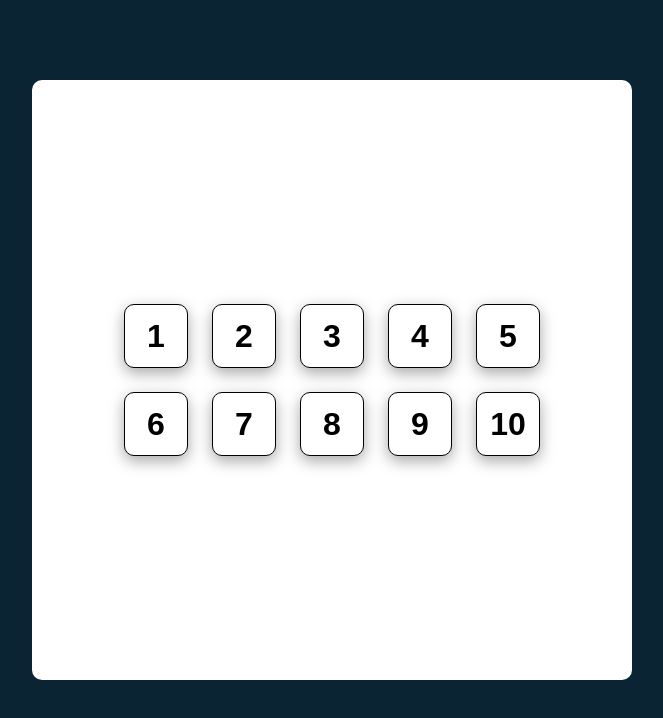
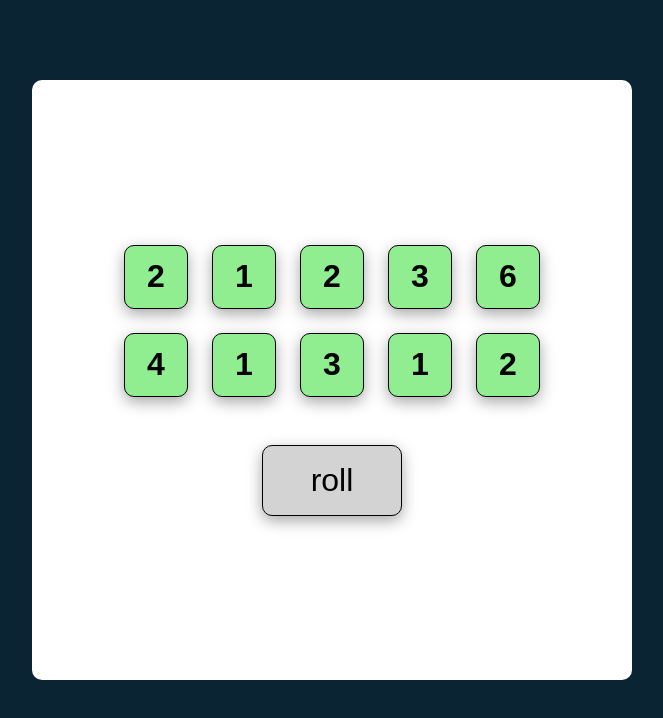
Before and after one commit to Richard-M-Sullivan/tenzies, a React (Vite) app: page / in a window 1280 px wide. Shown: the top 718 px of the page, without its empty margins (308-971 px from the left). Built offline with nearby package versions, Linux system fonts and the light colour scheme.

Commit message:
feat: color change on hold and hold toggling

```diff
--- a/src/App.css
+++ b/src/App.css
@@ -33,6 +33,7 @@ main {
 
     background-color: white;
     border-radius: 10px;
+    gap: 3rem;
 }
 
 main .diceSection {
@@ -42,3 +43,17 @@ main .diceSection {
     align-items: center;
     gap: 1.5rem;
 }
+
+main .rollButton {
+    background-color: lightgrey;
+    font-size: 2rem;
+    padding: 1rem 3rem;
+    border-radius: 10px;
+    box-shadow: rgba(0, 0, 0, 0.35) 0px 5px 15px;
+    border: solid black 1px;
+}
+
+.rollButton:hover {
+
+    background-color: lightblue;
+}
--- a/src/App.jsx
+++ b/src/App.jsx
@@ -1,16 +1,51 @@
+import { useState } from 'react'
+
 import './App.css'
+
 import Die from './components/Die'
 
 function App() {
 
-    const dice = Array.from({length:10}, (_, i) => (<Die key={'die' + i} number={i+1} />))
+    function randomRoll() {
+        return Math.floor( Math.random() * 6 + 1)
+    }
+
+    function genNewDice() {
+        return Array.from({length:10}, (i) => ({
+                value: randomRoll(),
+                isHeld: true,
+                id: i,
+            })
+        )
+    }
+
+    function toggleHold(index) {
+        setDice( (prev) => prev.map( (die, idx) => idx === index ? {...die, isHeld: !die.isHeld} : die ) )
+    }
+
+    const [dice, setDice] = useState( genNewDice())
+
+    function setAllDice() {
+        setDice( genNewDice() )
+    }
+
+
+    const diceComponents = dice.map( (dieObj, i) => (
+        <Die key={`die ${i}`}
+             number={dieObj.value}
+             isHeld={dieObj.isHeld}
+             toggleHold={toggleHold}
+             index={i}
+             />))
 
     return (
         <main>
             <div className="diceSection">
-                {dice}
+                {diceComponents}
             </div>
+            <button className="rollButton" onClick={setAllDice}>roll</button>
         </main>
+
     )
 }
 
--- a/src/components/Die.css
+++ b/src/components/Die.css
@@ -15,3 +15,7 @@
     font-weight: 800;
     cursor: pointer;
 }
+
+.held {
+    background-color: lightgreen;
+}
--- a/src/components/Die.jsx
+++ b/src/components/Die.jsx
@@ -2,7 +2,8 @@ import './Die.css'
 
 export default function Die(props) {
     return (
-        <button className="Die">
+        <button className={`Die ${props.isHeld ? 'held' : null} `}
+                onClick={() => props.toggleHold(props.index)}>
             <p>{props.number}</p>
         </button>
     )
```
